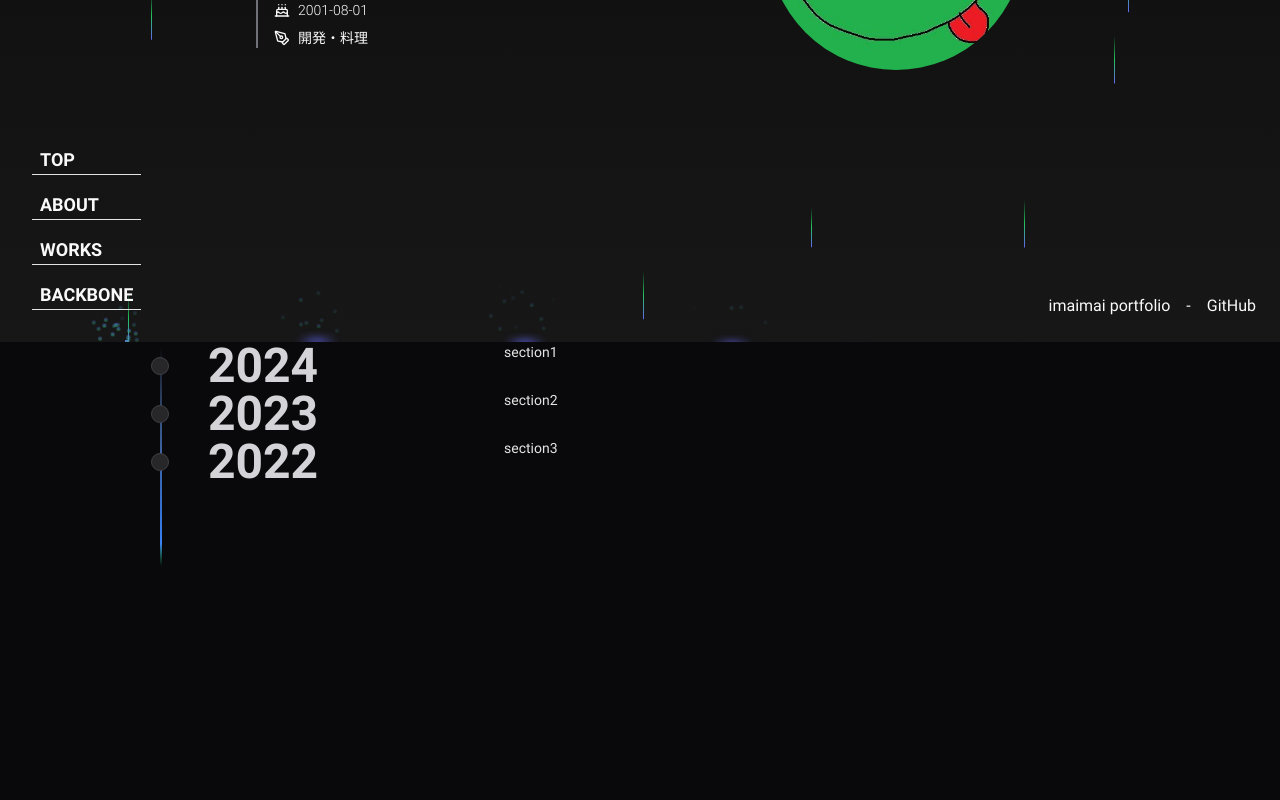
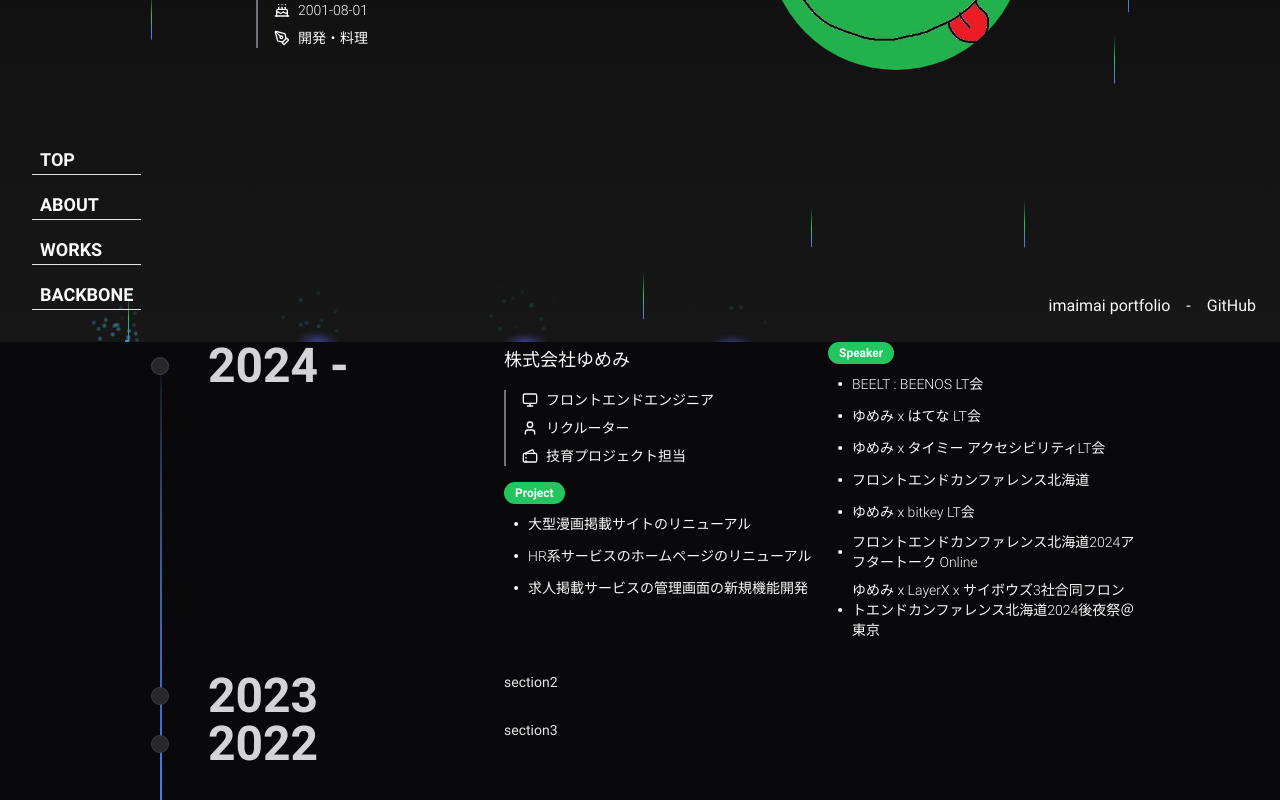
Before and after one commit to imaimai17468/imaimai-portfolio-2nd, a Next.js app: page /about in a window 1280 px wide. Shown: the part 458-1258 px from the top of the page. Before the commit the page ends 1024 px from the top, so only its background shows below. Built offline with nearby package versions, Linux system fonts and the light colour scheme.

Commit message:
Enhance History component in About section; add detailed experience and speaking engagements.

```diff
--- a/src/components/feature/about/history/index.tsx
+++ b/src/components/feature/about/history/index.tsx
@@ -1,11 +1,79 @@
+import { Badge } from "@/components/ui/badge";
 import { Timeline } from "@/components/ui/timeline";
+import { Dot, MonitorIcon, Tickets, UserIcon } from "lucide-react";
 
 const data = [
   {
-    title: "2024",
+    title: "2024 -",
     content: (
-      <div>
-        <p className="text-neutral-800 dark:text-neutral-200 text-xs md:text-sm font-normal mb-4">section1</p>
+      <div className="grid grid-cols-2 gap-4 mb-8">
+        <div className="flex flex-col gap-4">
+          <h3 className="text-lg mt-1">株式会社ゆめみ</h3>
+          <ul className="flex flex-col gap-2 pl-4 border-l-2 border-zinc-500 text-sm">
+            <li className="flex gap-2 items-center">
+              <MonitorIcon className="w-4 h-4" />
+              <p>フロントエンドエンジニア</p>
+            </li>
+            <li className="flex gap-2 items-center">
+              <UserIcon className="w-4 h-4" />
+              <p>リクルーター</p>
+            </li>
+            <li className="flex gap-2 items-center">
+              <Tickets className="w-4 h-4" />
+              <p>技育プロジェクト担当</p>
+            </li>
+          </ul>
+          <div className="flex flex-col gap-2">
+            <Badge className="bg-green-500 text-white w-fit">Project</Badge>
+            <ul className="flex flex-col gap-2 text-sm">
+              <li className="flex items-center">
+                <Dot />
+                <p>大型漫画掲載サイトのリニューアル</p>
+              </li>
+              <li className="flex items-center">
+                <Dot />
+                <p>HR系サービスのホームページのリニューアル</p>
+              </li>
+              <li className="flex items-center">
+                <Dot />
+                <p>求人掲載サービスの管理画面の新規機能開発</p>
+              </li>
+            </ul>
+          </div>
+        </div>
+        <div className="flex flex-col gap-2">
+          <Badge className="bg-green-500 text-white w-fit">Speaker</Badge>
+          <ul className="flex flex-col gap-2 text-sm">
+            <li className="flex items-center">
+              <Dot className="shrink-0" />
+              <p>BEELT : BEENOS LT会</p>
+            </li>
+            <li className="flex items-center">
+              <Dot className="shrink-0" />
+              <p>ゆめみ x はてな LT会</p>
+            </li>
+            <li className="flex items-center">
+              <Dot className="shrink-0" />
+              <p>ゆめみ x タイミー アクセシビリティLT会</p>
+            </li>
+            <li className="flex items-center">
+              <Dot className="shrink-0" />
+              <p>フロントエンドカンファレンス北海道</p>
+            </li>
+            <li className="flex items-center">
+              <Dot className="shrink-0" />
+              <p>ゆめみ x bitkey LT会</p>
+            </li>
+            <li className="flex items-center">
+              <Dot className="shrink-0" />
+              <p>フロントエンドカンファレンス北海道2024アフタートーク Online</p>
+            </li>
+            <li className="flex items-center">
+              <Dot className="shrink-0" />
+              <p>ゆめみ x LayerX x サイボウズ3社合同フロントエンドカンファレンス北海道2024後夜祭＠東京</p>
+            </li>
+          </ul>
+        </div>
       </div>
     ),
   },
```
